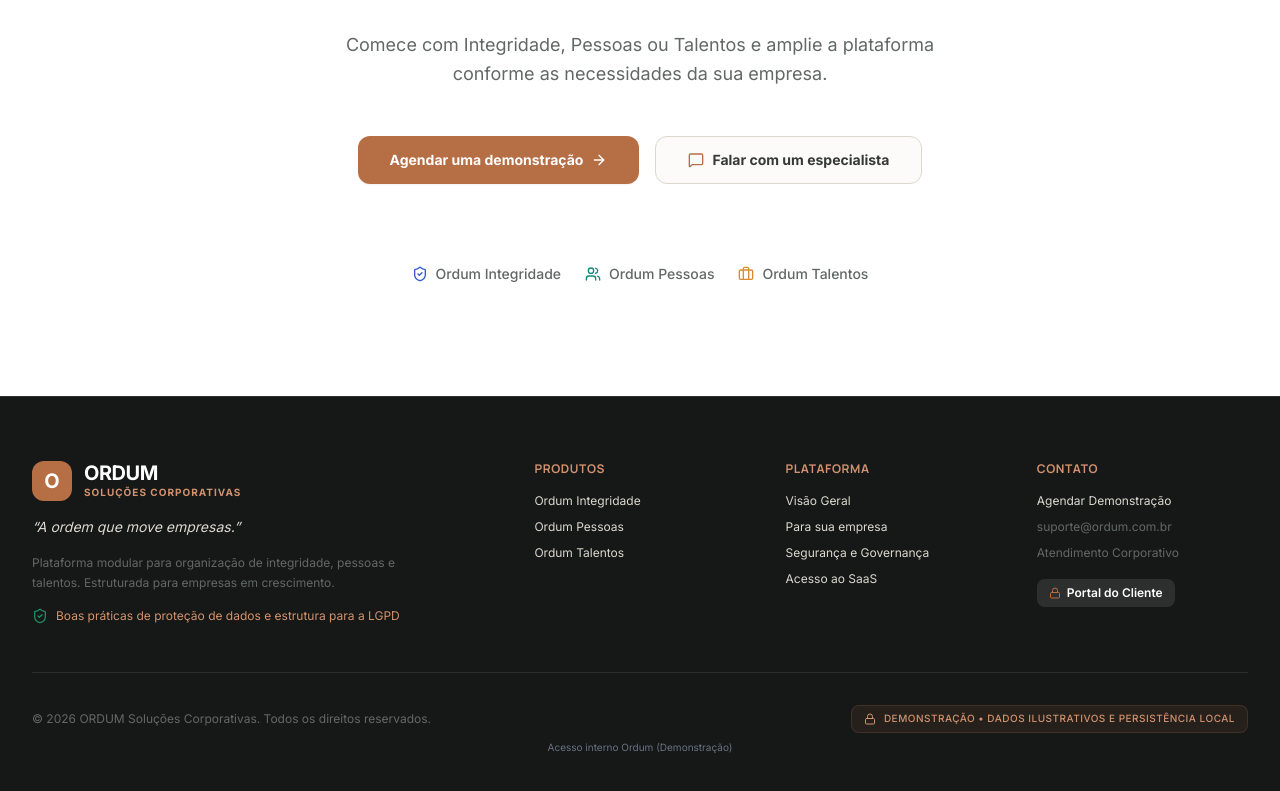
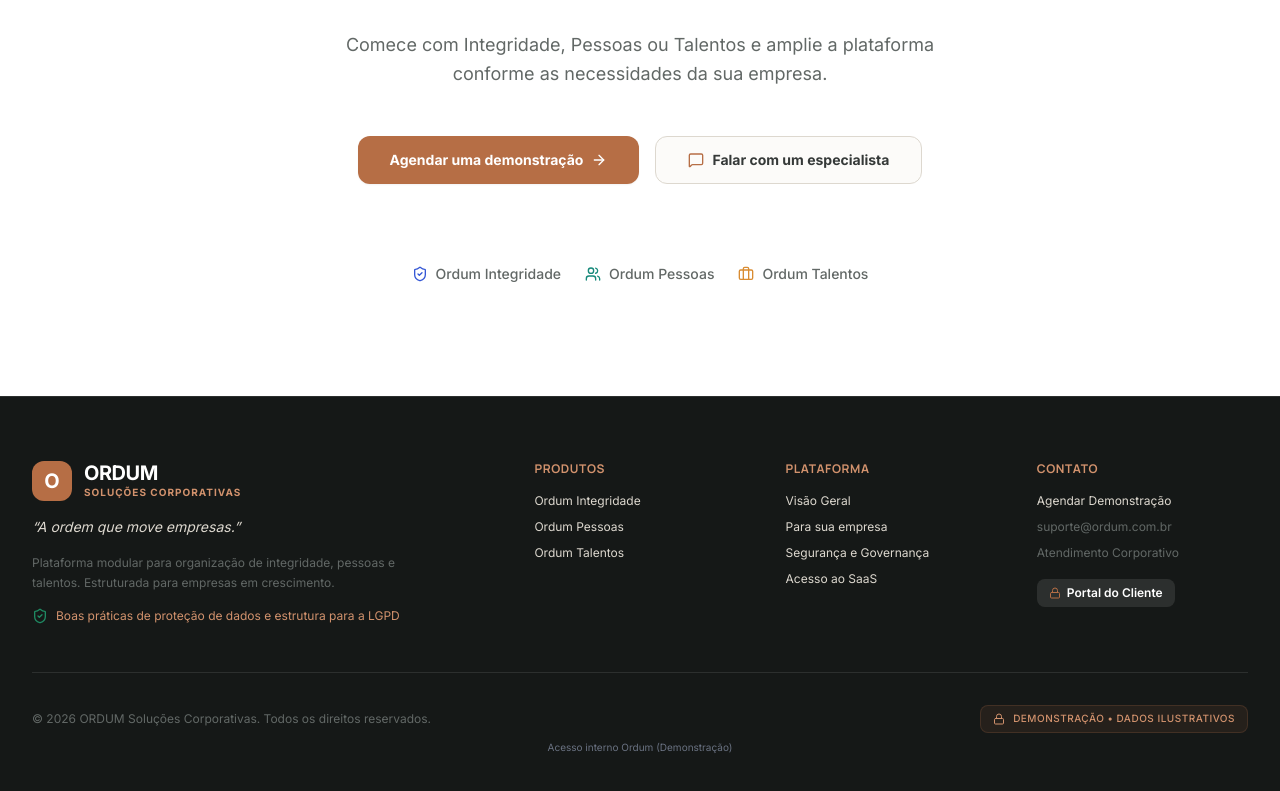
Before and after one commit to rabelocode/ordum, a React (Vite) app: page / in a window 1280 px wide. Shown: the part 4738-5529 px from the top of the page. Built offline with nearby package versions, Linux system fonts and the light colour scheme; no server answers.

Commit message:
fix(marketing): remove stale local persistence label

```diff
--- a/src/components/marketing/Footer.tsx
+++ b/src/components/marketing/Footer.tsx
@@ -96,7 +96,7 @@ export function Footer({ onNavigateLogin, onOpenDemo }: FooterProps) {
           </div>
           <div className="bg-[#B66E45]/10 border border-[#B66E45]/20 text-[#D2926D] px-3 py-1.5 rounded-lg font-medium text-[10px] uppercase tracking-wider flex items-center gap-2">
             <Lock className="w-3 h-3" />
-            Demonstração • Dados Ilustrativos e Persistência Local
+            Demonstração • Dados ilustrativos
           </div>
         </div>
       </div>
```
